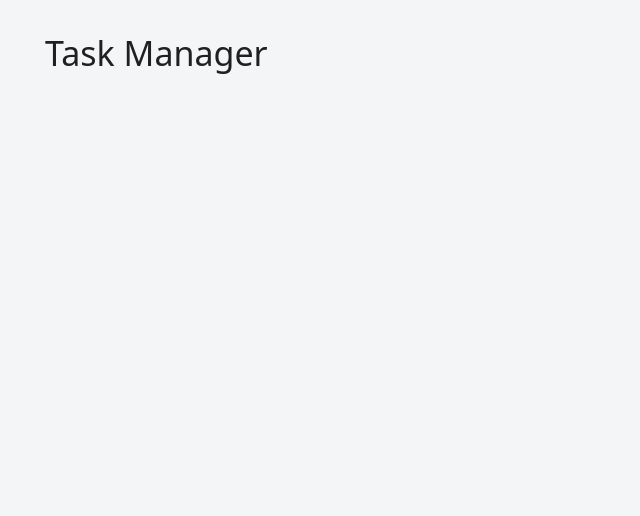
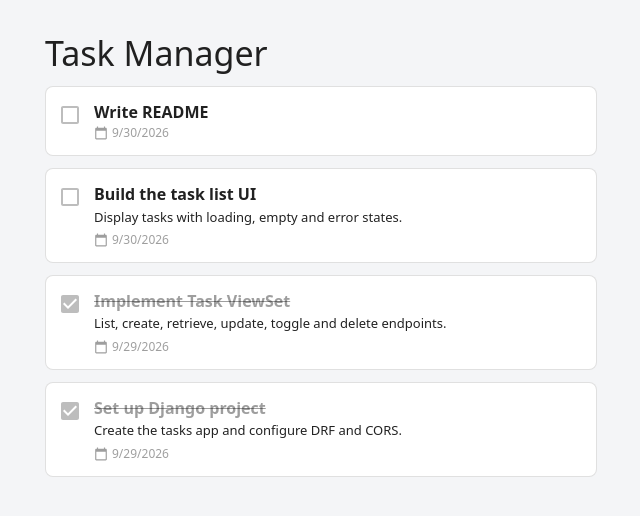
Before and after one commit to valmores/task-manager, a React (Vite) app in the folder frontend/: page / in a window 1280 px wide. Shown: the top 516 px of the page, without its empty margins (319-959 px from the left). Built offline with nearby package versions, Linux system fonts and the light colour scheme.

Commit message:
feat: display task list

```diff
--- a/frontend/src/App.tsx
+++ b/frontend/src/App.tsx
@@ -1,11 +1,21 @@
 import { Container, Typography } from '@mui/material'
+import ErrorBanner from './components/ErrorBanner'
+import Spinner from './components/Spinner'
+import TaskList from './components/TaskList'
+import { useTasks } from './hooks/useTasks'
 
 function App() {
+  const { data: tasks, isPending, isError, error } = useTasks()
+
   return (
     <Container maxWidth="sm" sx={{ py: 4 }}>
       <Typography variant="h4" component="h1" gutterBottom>
         Task Manager
       </Typography>
+
+      {isPending && <Spinner label="Loading tasks..." />}
+      {isError && <ErrorBanner message={error.message} />}
+      {tasks && <TaskList tasks={tasks} />}
     </Container>
   )
 }
--- /dev/null
+++ b/frontend/src/components/TaskCard.tsx
@@ -0,0 +1,52 @@
+import { Box, Checkbox, Paper, Typography } from '@mui/material'
+import CalendarTodayIcon from '@mui/icons-material/CalendarToday'
+import type { Task } from '../types/task'
+
+interface TaskCardProps {
+  task: Task
+}
+
+function TaskCard({ task }: TaskCardProps) {
+  const { title, description, completed, created_at } = task
+
+  return (
+    <Paper
+      variant="outlined"
+      sx={{ display: 'flex', alignItems: 'flex-start', gap: 1, px: 1, py: 1.5 }}
+    >
+      <Checkbox checked={completed} disabled sx={{ p: 0.5 }} />
+      <Box sx={{ flex: 1, minWidth: 0, pt: 0.25 }}>
+        <Typography
+          variant="subtitle1"
+          sx={{
+            fontWeight: 600,
+            lineHeight: 1.4,
+            textDecoration: completed ? 'line-through' : 'none',
+            color: completed ? 'text.disabled' : 'text.primary',
+          }}
+        >
+          {title}
+        </Typography>
+        {description && (
+          <Typography
+            variant="body2"
+            color="text.secondary"
+            sx={{ fontSize: '0.8125rem', mt: 0.25, mb: 0.5 }}
+          >
+            {description}
+          </Typography>
+        )}
+        <Box
+          sx={{ display: 'flex', alignItems: 'center', gap: 0.5, color: 'text.disabled' }}
+        >
+          <CalendarTodayIcon sx={{ fontSize: 14 }} />
+          <Typography variant="caption">
+            {new Date(created_at).toLocaleDateString()}
+          </Typography>
+        </Box>
+      </Box>
+    </Paper>
+  )
+}
+
+export default TaskCard
--- /dev/null
+++ b/frontend/src/components/TaskList.tsx
@@ -0,0 +1,29 @@
+import { Box, Stack, Typography } from '@mui/material'
+import AssignmentIcon from '@mui/icons-material/Assignment'
+import type { Task } from '../types/task'
+import TaskCard from './TaskCard'
+
+interface TaskListProps {
+  tasks: Task[]
+}
+
+function TaskList({ tasks }: TaskListProps) {
+  if (tasks.length === 0) {
+    return (
+      <Box sx={{ textAlign: 'center', py: 6, color: 'text.secondary' }}>
+        <AssignmentIcon sx={{ fontSize: 48, mb: 1 }} />
+        <Typography>No tasks yet.</Typography>
+      </Box>
+    )
+  }
+
+  return (
+    <Stack spacing={1.5}>
+      {tasks?.map((task) => (
+        <TaskCard key={task.id} task={task} />
+      ))}
+    </Stack>
+  )
+}
+
+export default TaskList
```
